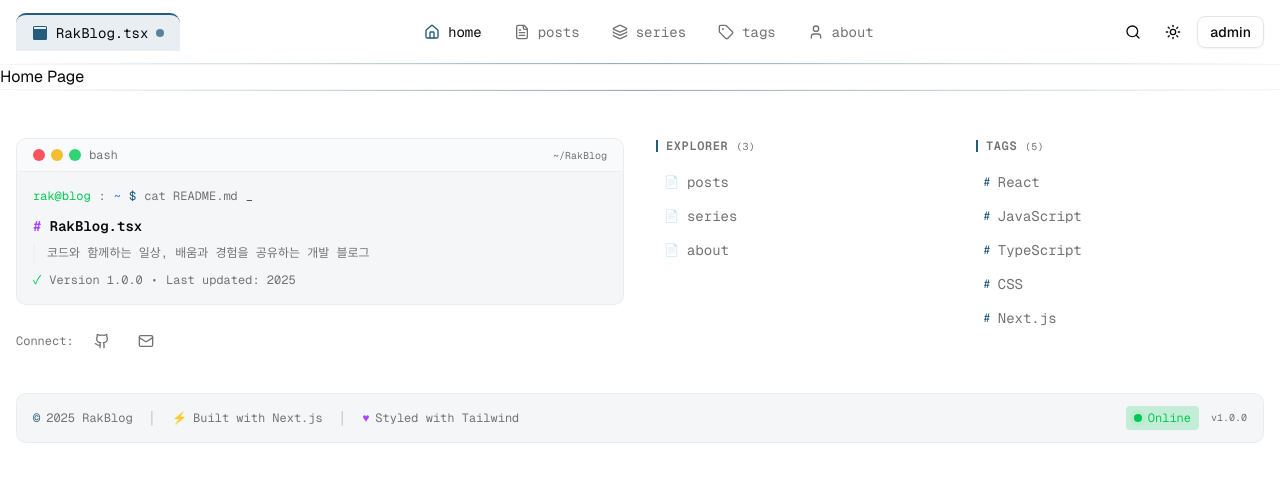
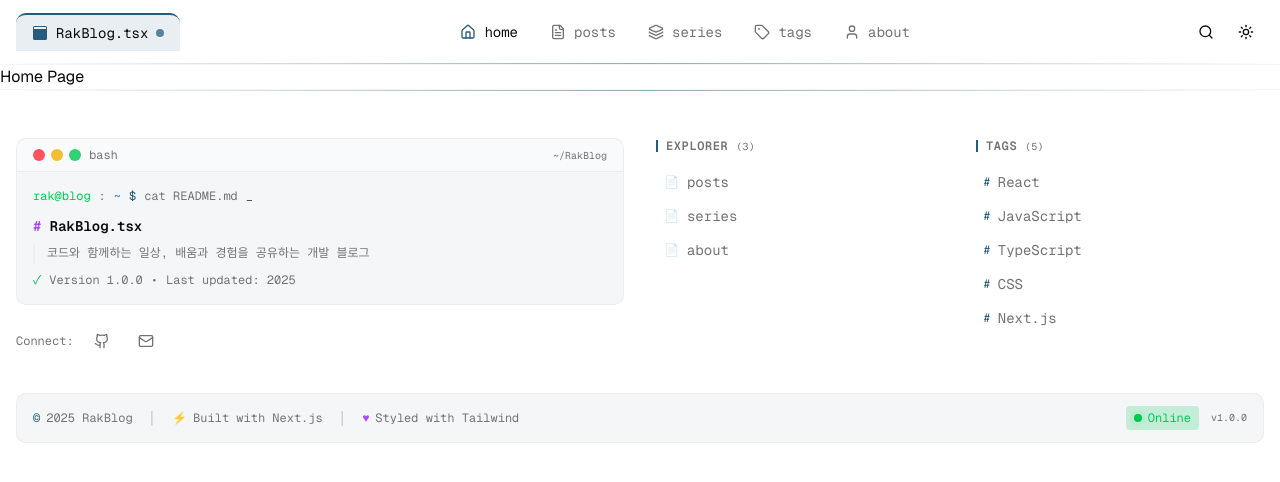
Before and after one commit to rak517/Rak-Blog, a Next.js app: page / in a window 1280 px wide. Shown: the top 482 px of the page. Built offline with nearby package versions, Linux system fonts and the light colour scheme.

Commit message:
:fire: remove: admin 관련 불필요한 코드 삭제

```diff
--- a/src/components/layout/Header/Header.tsx
+++ b/src/components/layout/Header/Header.tsx
@@ -2,7 +2,7 @@
 
 import Link from 'next/link';
 import FileIcon from '@/assets/icon/FileIcon';
-import { ADMIN_LINK, NAV_ITEMS } from '@/constants/navigation';
+import { NAV_ITEMS } from '@/constants/navigation';
 import NavLink from './NavLink';
 import { usePathname } from 'next/navigation';
 import { Button } from '../../ui/Button';
@@ -62,16 +62,6 @@ export default function Header() {
 
             <ThemeToggle />
 
-            <Link href={ADMIN_LINK.href}>
-              <Button
-                variant='outline'
-                size='sm'
-                className='hover:bg-accent h-8 bg-transparent px-2 transition-colors sm:px-3'
-              >
-                {ADMIN_LINK.label}
-              </Button>
-            </Link>
-
             <Button
               variant='ghost'
               size='sm'
--- a/src/components/layout/Header/MobileMenu.tsx
+++ b/src/components/layout/Header/MobileMenu.tsx
@@ -3,7 +3,6 @@
 import { NAV_ITEMS } from '@/constants/navigation';
 import NavLink from './NavLink';
 import { SearchBar } from './SearchBar';
-import ThemeToggle from '../ThemeToggle';
 
 interface MobileMenuProps {
   isOpen: boolean;
--- a/src/constants/navigation.ts
+++ b/src/constants/navigation.ts
@@ -1,4 +1,4 @@
-import { Home, FileText, Layers, Tag, User, Settings } from 'lucide-react';
+import { Home, FileText, Layers, Tag, User } from 'lucide-react';
 import { LucideIcon } from 'lucide-react';
 
 export interface NavItem {
@@ -34,9 +34,3 @@ export const NAV_ITEMS: NavItem[] = [
     icon: User,
   },
 ];
-
-export const ADMIN_LINK = {
-  href: '/admin',
-  label: 'admin',
-  icon: Settings,
-};
```
